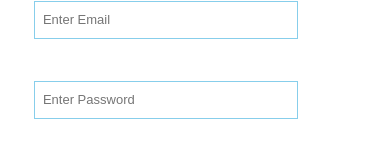
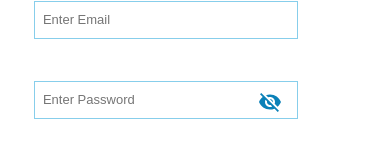
Before and after one commit to kkpweb023/mern, a React (Create React App) app: page /mern/login in a window 390 px wide. Shown: the part 176-335 px from the top of the page. Built offline with nearby package versions, Linux system fonts and the light colour scheme.

Commit message:
show hide password

```diff
--- a/src/Components/Login/Login.css
+++ b/src/Components/Login/Login.css
@@ -41,6 +41,13 @@
   border: 2px solid skyblue;
 }
 
+.Visible_icon {
+  position: absolute;
+  left: 405px;
+  bottom: 133px;
+  color: rgb(11, 129, 184);
+}
+
 @media (max-width: 670px) {
   .Login {
     left: 10%;
@@ -61,6 +68,12 @@
     top: -20px;
     left: 130%;
   }
+
+  .Visible_icon {
+    position: absolute;
+    left: 405px;
+    bottom: 195px;
+  }
 }
 
 @media (max-width: 540px) {
@@ -78,22 +91,33 @@
     top: -20px;
     left: 100%;
   }
+
+  .Visible_icon {
+    position: absolute;
+    left: 335px;
+    bottom: 195px;
+  }
 }
-
 
 @media (max-width: 440px) {
   .Login {
-    left:6%;
+    left: 6%;
   }
 
   .Login > input {
-    margin-left:4%;
+    margin-left: 4%;
     width: 100%;
   }
 
   .log_btn {
     position: relative;
     top: -20px;
-    left:75%;
+    left: 75%;
+  }
+
+  .Visible_icon {
+    position: absolute;
+    left: 235px;
+    bottom: 195px;
   }
 }
--- a/src/Components/Login/Login.js
+++ b/src/Components/Login/Login.js
@@ -4,7 +4,8 @@ import { useNavigate } from 'react-router-dom';
 import './Login.css';
 import { Button } from '@mui/material';
 import Random from './Random/Random';
-
+import VisibilityIcon from '@mui/icons-material/Visibility';
+import VisibilityOffIcon from '@mui/icons-material/VisibilityOff';
 
 let link = 'https://wild-puce-dove-hose.cyclic.app/login' /*|| 'http://localhost:4000/login'*/;
 
@@ -13,12 +14,26 @@ const Login = () => {
 
     const navigate = useNavigate();
     const [email, setEmail] = useState('');
+
     const [pass, setPass] = useState('');
+
+    const [type,setType] = useState('password');
+    const [icon,setIcon] = useState(<VisibilityOffIcon />);
+
     let [isLoading, setLoading] = useState(false);
 
     const [aplhNum, setaplhNum] = useState("");
     const [num, setNum] = useState("SD5T76");
 
+    function handleIcon(){
+          if(type === 'password'){
+            setType('text');
+            setIcon(<VisibilityIcon />);
+        }else{
+            setType('password');
+            setIcon(<VisibilityOffIcon />)
+        }
+    }
 
     useEffect(() => {
         const auth = localStorage.getItem('user');
@@ -66,11 +81,16 @@ const Login = () => {
                 onChange={(e) => setEmail(e.target.value)}
             />
 
-            <input type={'password'}
+            <input type={type}
                 placeholder='Enter Password'
                 value={pass}
                 onChange={(e) => setPass(e.target.value)}
             />
+            <span className="Visible_icon" onClick={handleIcon}>{icon}</span>
+
+
+
+
 
             <Random aplhNum={aplhNum} setaplhNum={setaplhNum} num={num} setNum={setNum} />
 
```
